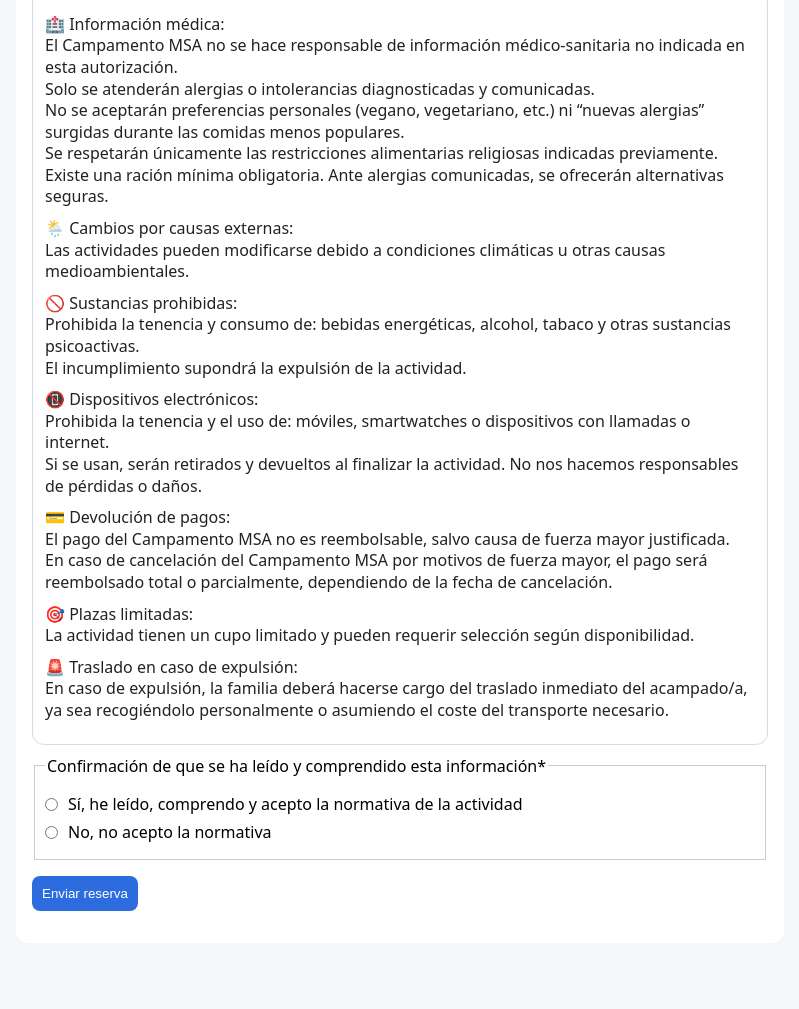
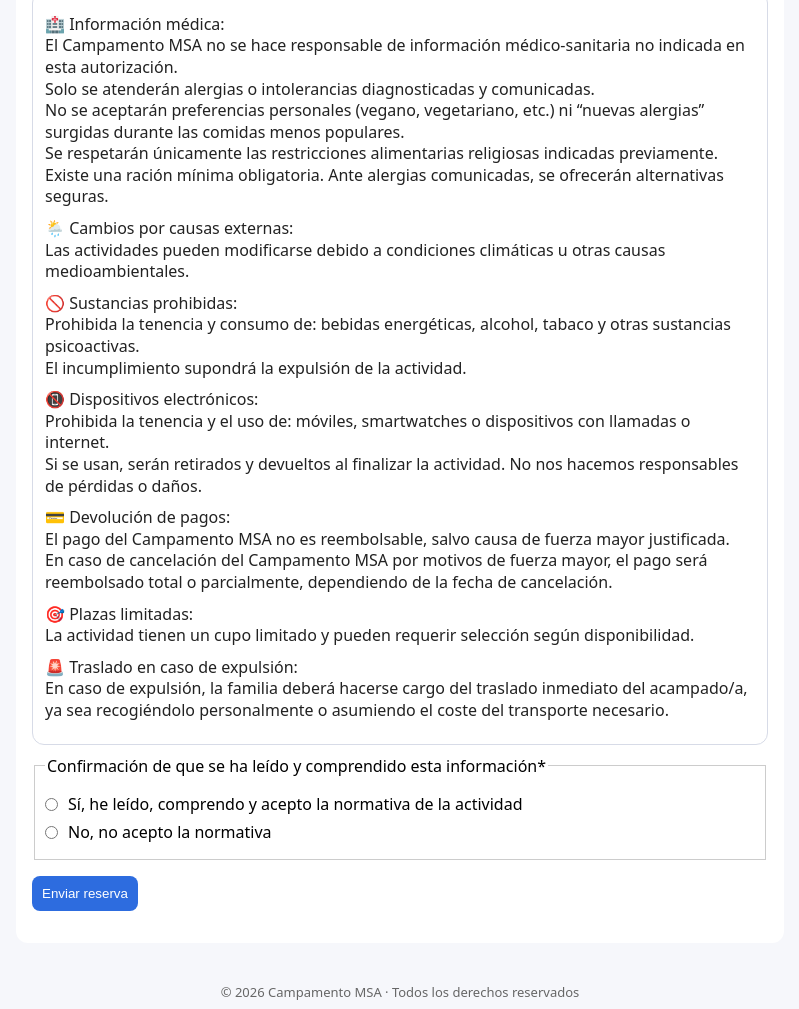
Before and after one commit to msacampamento/Formulario-2026, a website: page index.html in a window 1280 px wide. Shown: the part 2968-3977 px from the top of the page, without its empty margins (240-1039 px from the left). Before the commit the page ends 3951 px from the top, so only its background shows below. Drawn offline with Linux system fonts and the light colour scheme.

Commit message:
Añadir footer copyright

```diff
--- a/index.html
+++ b/index.html
@@ -204,7 +204,9 @@
       <p id="msg"></p>
     </form>
   </main>
-
+  <footer class="footer">
+    © 2026 Campamento MSA · Todos los derechos reservados
+  </footer>
   <script src="form.js"></script>
 </body>
 </html>
--- a/styles.css
+++ b/styles.css
@@ -33,3 +33,10 @@
   margin-top:2px;
   flex-shrink:0;
 }
+
+.footer{
+  text-align:center;
+  font-size:13px;
+  color:#666;
+  margin:24px 0 8px;
+}
```
